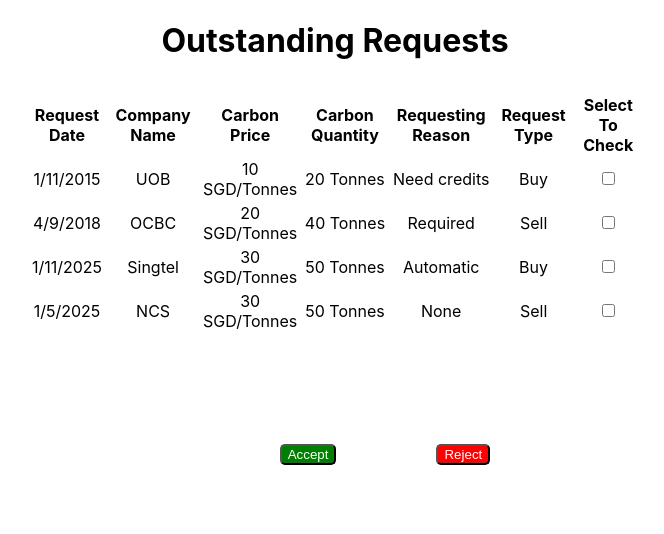
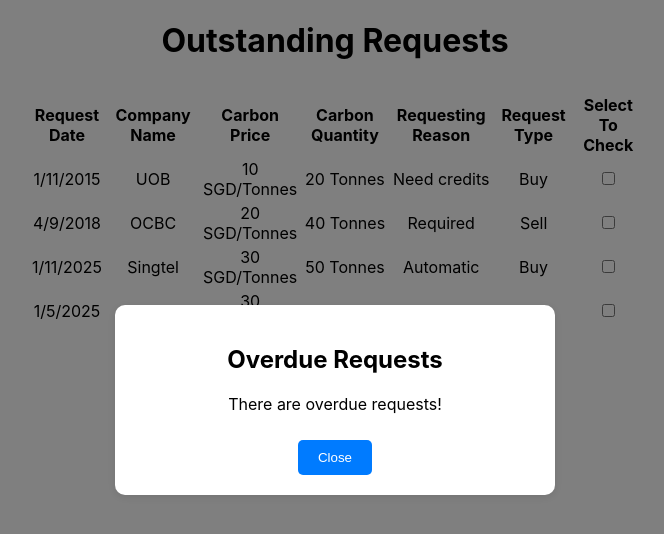
Before and after one commit to NotAnAddictz/TechTrek25, a React (Create React App) app in the folder carbon-trading-webapp/: page / in a window 1280 px wide. Shown: the top 534 px of the page, without its empty margins (305-969 px from the left). Built offline with nearby package versions, Linux system fonts and the light colour scheme.

Commit message:
implement popup message for overdue requests (7 days after request date)

```diff
--- a/carbon-trading-webapp/src/pages/OtherRequestPage.jsx
+++ b/carbon-trading-webapp/src/pages/OtherRequestPage.jsx
@@ -1,4 +1,6 @@
 import React, { useEffect, useState } from 'react';
+import Popup from 'reactjs-popup'
+import 'reactjs-popup/dist/index.css';
 
 const data = [
     {requestdate: "1/11/2015", companyname: "UOB", carbonprice: "10 SGD/Tonnes", carbonquantity: "20 Tonnes",
@@ -13,16 +15,27 @@ const data = [
 
 const OtherRequestPage = () => {
     const [overdueRequests, setOverdueRequests] = React.useState([])
+    const [hasModal, setHasModal] = React.useState(false)
 
     useEffect(() => {
         const date = new Date()
         const lastWeek = new Date()
         lastWeek.setDate(date.getDate() - 7)
         const overdue = data.filter((val) => lastWeek > new Date(val.requestdate));
-        console.log(overdue)
         setOverdueRequests(overdue);
     }, [])
 
+    // console.log(overdueRequests.length)
+
+    useEffect(() => {
+        if (overdueRequests.length > 0) {
+            setHasModal(true)
+        }
+    }, [overdueRequests])
+
+    const closeModal = (e) => {
+        setHasModal(false)
+    }
 
   return (
 
@@ -58,8 +71,50 @@ const OtherRequestPage = () => {
         <button style={{backgroundColor: "red", color: "white", borderRadius: "5px"}}>
             Reject
         </button>
+        {hasModal && (
+        <div style={styles.overlay}>
+          <div style={styles.popup}>
+            <h2>Overdue Requests</h2>
+            <p>There are overdue requests!</p>
+            {<button onClick={closeModal} style={styles.button}>Close</button>}
+          </div>
+        </div>
+      )}
     </div>
   )
 }
 
+const styles = {
+    overlay: {
+      position: "fixed",
+      top: 0,
+      left: 0,
+      width: "100%",
+      height: "100%",
+      backgroundColor: "rgba(0, 0, 0, 0.5)",
+      display: "flex",
+      justifyContent: "center",
+      alignItems: "center",
+      zIndex: 1000,
+    },
+    popup: {
+      background: "white",
+      padding: "20px",
+      borderRadius: "10px",
+      boxShadow: "0 2px 10px rgba(0, 0, 0, 0.1)",
+      textAlign: "center",
+      maxWidth: "400px",
+      width: "80%",
+    },
+    button: {
+      backgroundColor: "#007BFF",
+      color: "white",
+      border: "none",
+      padding: "10px 20px",
+      borderRadius: "5px",
+      cursor: "pointer",
+      marginTop: "10px",
+    }
+  };
+
 export default OtherRequestPage
```
